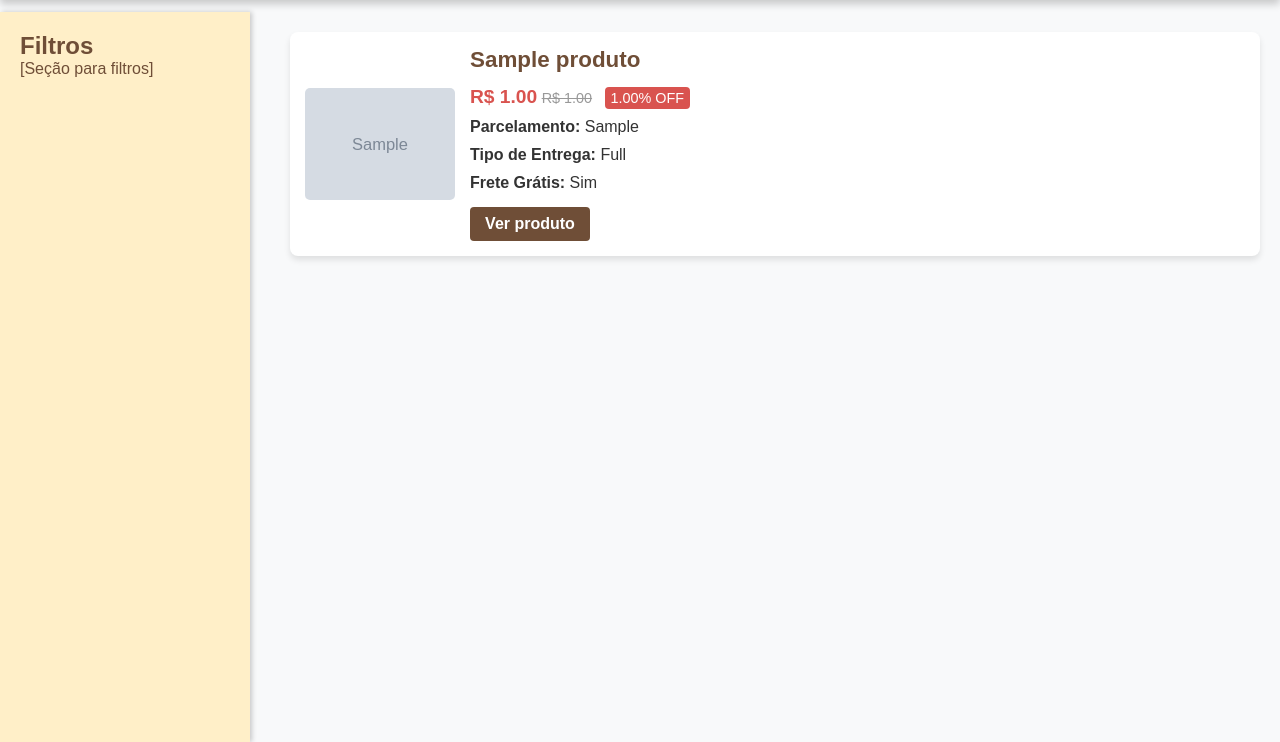
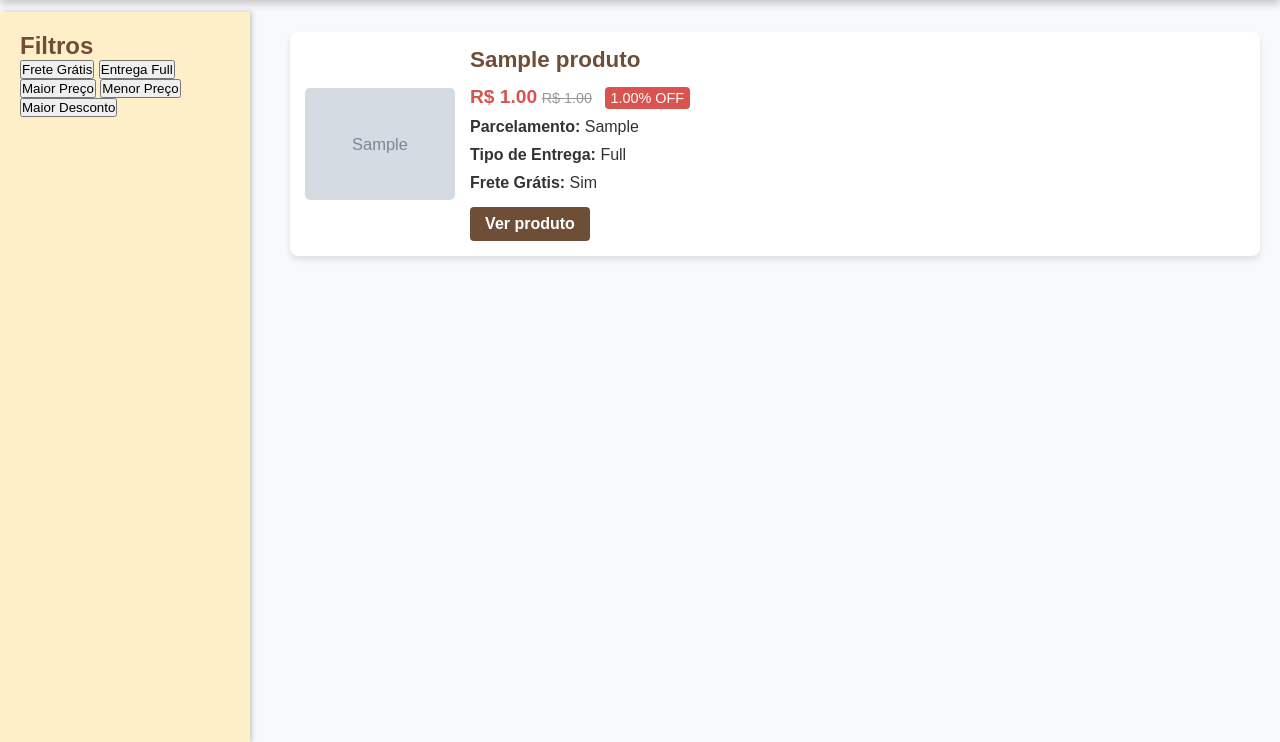
Before and after one commit to enzorooschqueiroz/desafio-catalogo-ofertas, a Django app: page / in a window 1280 px wide. Shown: the part 58-800 px from the top of the page. Run offline with Django 5.2, Linux system fonts and the light colour scheme; tables that the repository leaves empty hold one stand-in row (values such as "Sample post"); grey boxes marked "Sample" are stand-in pictures.

Commit message:
:sparkles: feat : Filter Functioning

```diff
--- a/catalogo/models.py
+++ b/catalogo/models.py
@@ -1,4 +1,20 @@
 from django.db import models
+
+class ProdutoManager(models.Manager):
+    def com_frete_gratis(self):
+        return self.filter(frete_gratis=True)
+
+    def entregues_pelo_full(self):
+        return self.filter(tipo_entrega="Full")
+
+    def maior_preco(self):
+        return self.order_by("-preco")
+
+    def menor_preco(self):
+        return self.order_by("preco")
+
+    def maior_desconto(self):
+        return self.order_by("-percentual_desconto")
 
 class Produto(models.Model):
     imagem = models.URLField(verbose_name="Imagem do Produto")
--- a/catalogo/templates/catalogo/list_products.html
+++ b/catalogo/templates/catalogo/list_products.html
@@ -146,10 +146,14 @@
     <div class="container">
         <div class="sidebar">
             <h2>Filtros</h2>
-            <p>[Seção para filtros]</p>
+            <button class="filter-button" onclick="filtrarProdutos('frete_gratis')">Frete Grátis</button>
+            <button class="filter-button" onclick="filtrarProdutos('full')">Entrega Full</button>
+            <button class="filter-button" onclick="filtrarProdutos('maior_preco')">Maior Preço</button>
+            <button class="filter-button" onclick="filtrarProdutos('menor_preco')">Menor Preço</button>
+            <button class="filter-button" onclick="filtrarProdutos('maior_desconto')">Maior Desconto</button>
         </div>
 
-        <div class="content">
+        <div class="content" id="product-list">
             {% for produto in produtos %}
             <div class="product-card">
                 <img class="product-image" src="{{ produto.imagem }}" alt="{{ produto.nome }}">
@@ -173,5 +177,17 @@
             {% endfor %}
         </div>
     </div>
+
+    <script>
+        function filtrarProdutos(filtro) {
+            fetch(`/produtos/?filtro=${filtro}`)
+                .then(response => response.text())
+                .then(data => {
+                    document.getElementById("product-list").innerHTML = data;
+                })
+                .catch(error => console.error("Erro ao buscar produtos:", error));
+        }
+    </script>
+
 </body>
 </html>
--- a/catalogo/views.py
+++ b/catalogo/views.py
@@ -2,6 +2,19 @@ from django.shortcuts import render
 from catalogo.models import Produto
 
 def list_products(request):
-    produtos = Produto.objects.all()
+    filtro = request.GET.get("filtro", "")
+
+    if filtro == "frete_gratis":
+        produtos = Produto.objects.filter(frete_gratis=True)
+    elif filtro == "full":
+        produtos = Produto.objects.filter(tipo_entrega="Full")
+    elif filtro == "maior_preco":
+        produtos = Produto.objects.order_by("-preco")
+    elif filtro == "menor_preco":
+        produtos = Produto.objects.order_by("preco")
+    elif filtro == "maior_desconto":
+        produtos = Produto.objects.order_by("-percentual_desconto")
+    else:
+        produtos = Produto.objects.all()
+
     return render(request, "catalogo/list_products.html", {"produtos": produtos})
-# Create your views here.
--- a/core/urls.py
+++ b/core/urls.py
@@ -22,5 +22,6 @@ from catalogo.views import list_products
 
 urlpatterns = [
     path("admin/", admin.site.urls),
-    path("", list_products, name = "list_products")
+    path("", list_products, name="list_products"),  # Página inicial
+    path("produtos/", list_products, name="list_products"),  # 🔥 Adicionando a rota correta
 ]
```
